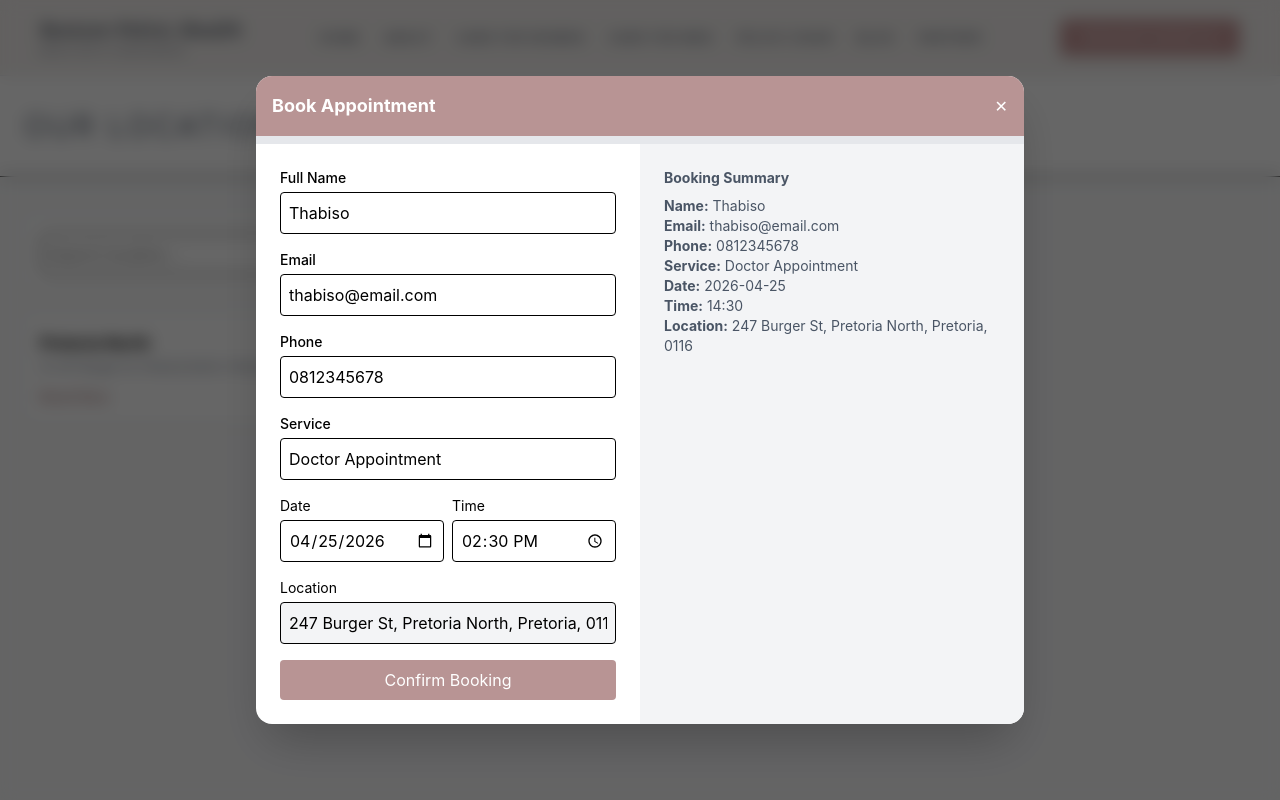
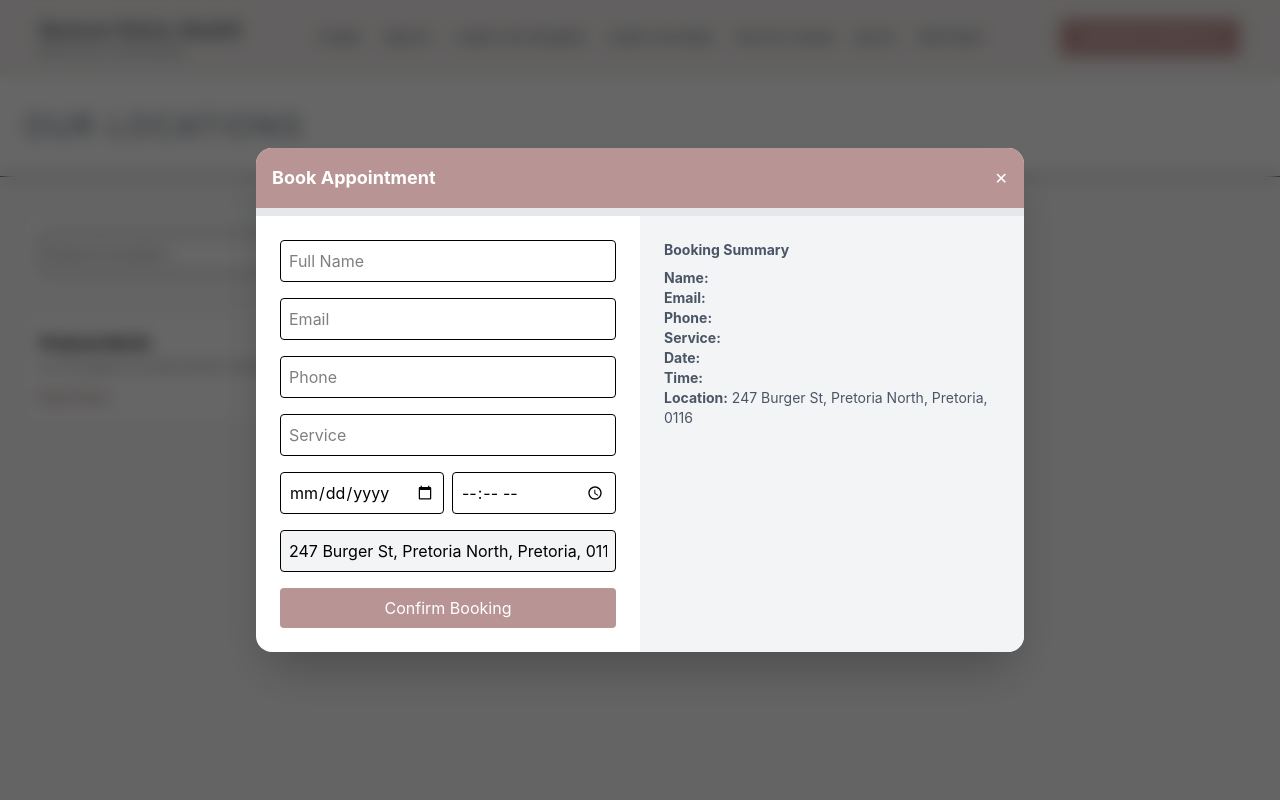
Before and after one commit to Matuku45/pelviccare, a React (Vite) app: page /book in a window 1280 px wide. Both pictures are taken after a click on the button "Book Now". Shown: the top 800 px of the page. Built offline with nearby package versions, Linux system fonts and the light colour scheme.

Commit message:
removed pre fill in the form

```diff
--- a/src/Pages/Book.jsx
+++ b/src/Pages/Book.jsx
@@ -13,27 +13,30 @@ let DefaultIcon = L.icon({
   iconSize: [25, 41],
   iconAnchor: [12, 41]
 });
+
 L.Marker.prototype.options.icon = DefaultIcon;
+
+// ✅ EMPTY FORM TEMPLATE (IMPORTANT FIX)
+const emptyForm = {
+  bookingId: Date.now(),
+  customerName: "",
+  email: "",
+  phone: "",
+  service: "",
+  date: "",
+  time: "",
+  status: "confirmed",
+  location: ""
+};
 
 const Book = () => {
   const [searchQuery, setSearchQuery] = useState('');
   const [showModal, setShowModal] = useState(false);
   const [loading, setLoading] = useState(false);
-
-  // ✅ NEW: progress bar state
   const [progress, setProgress] = useState(0);
 
-  const [formData, setFormData] = useState({
-    bookingId: Date.now(),
-    customerName: "Thabiso",
-    email: "thabiso@email.com",
-    phone: "0812345678",
-    service: "Doctor Appointment",
-    date: "2026-04-25",
-    time: "14:30",
-    status: "confirmed",
-    location: ""
-  });
+  // ✅ NOW FORM STARTS EMPTY
+  const [formData, setFormData] = useState(emptyForm);
 
   const locations = [
     {
@@ -53,22 +56,28 @@ const Book = () => {
     setLoading(true);
 
     setTimeout(() => {
-      setFormData({ ...formData, location: loc.address });
+      // reset form every time user opens booking
+      setFormData({
+        ...emptyForm,
+        location: loc.address
+      });
+
       setShowModal(true);
       setLoading(false);
-    }, 1500);
+    }, 800);
   };
 
   const handleChange = (e) => {
-    setFormData({ ...formData, [e.target.name]: e.target.value });
+    setFormData({
+      ...formData,
+      [e.target.name]: e.target.value
+    });
   };
 
-  // ✅ UPDATED SUBMIT (ONLY ADDING PROGRESS)
   const handleSubmit = async () => {
     setProgress(0);
     setLoading(true);
 
-    // fake progress animation
     const interval = setInterval(() => {
       setProgress((prev) => {
         if (prev >= 90) {
@@ -77,7 +86,7 @@ const Book = () => {
         }
         return prev + 15;
       });
-    }, 150);
+    }, 120);
 
     try {
       await fetch(
@@ -93,12 +102,14 @@ const Book = () => {
 
       setTimeout(() => {
         alert("Booking saved successfully!");
+
         setShowModal(false);
+        setFormData(emptyForm); // reset after submit
         setProgress(0);
-      }, 500);
+      }, 400);
 
     } catch (error) {
-      console.error("Error saving booking:", error);
+      console.error(error);
       alert("Failed to save booking.");
       setProgress(0);
     } finally {
@@ -116,7 +127,7 @@ const Book = () => {
         </h1>
       </div>
 
-      {/* LOADING TOP BAR (UNCHANGED) */}
+      {/* LOADING BAR */}
       {loading && (
         <div className="fixed top-0 left-0 w-full z-50">
           <div className="h-1 bg-[#b89494] animate-pulse w-full"></div>
@@ -128,7 +139,9 @@ const Book = () => {
 
       <div className="max-w-7xl mx-auto px-6 py-10 grid lg:grid-cols-3 gap-8">
 
+        {/* LEFT PANEL */}
         <div className="space-y-6">
+
           <div className="bg-white p-4 rounded-xl shadow">
             <input
               type="text"
@@ -154,8 +167,10 @@ const Book = () => {
               </button>
             </div>
           ))}
+
         </div>
 
+        {/* MAP */}
         {!showModal && (
           <div className="lg:col-span-2 h-[500px] rounded-xl overflow-hidden border">
             <MapContainer
@@ -191,55 +206,53 @@ const Book = () => {
               <button onClick={() => setShowModal(false)}>✕</button>
             </div>
 
-            {/* ✅ PROGRESS BAR (NEW - INSIDE FORM) */}
+            {/* PROGRESS BAR */}
             <div className="w-full bg-gray-200 h-2">
               <div
-                className="h-2 bg-[#b89494] transition-all duration-300"
+                className="h-2 bg-[#b89494] transition-all"
                 style={{ width: `${progress}%` }}
-              ></div>
+              />
             </div>
 
             <div className="grid md:grid-cols-2">
 
-              {/* FORM (UNCHANGED) */}
+              {/* FORM */}
               <div className="p-6 space-y-4">
 
-                <div>
-                  <label className="block text-sm font-medium mb-1">Full Name</label>
-                  <input name="customerName" value={formData.customerName} onChange={handleChange} className="w-full border p-2 rounded" />
+                <input name="customerName" placeholder="Full Name"
+                  value={formData.customerName} onChange={handleChange}
+                  className="w-full border p-2 rounded" />
+
+                <input name="email" placeholder="Email"
+                  value={formData.email} onChange={handleChange}
+                  className="w-full border p-2 rounded" />
+
+                <input name="phone" placeholder="Phone"
+                  value={formData.phone} onChange={handleChange}
+                  className="w-full border p-2 rounded" />
+
+                <input name="service" placeholder="Service"
+                  value={formData.service} onChange={handleChange}
+                  className="w-full border p-2 rounded" />
+
+                <div className="grid grid-cols-2 gap-2">
+
+                  <input type="date" name="date"
+                    value={formData.date} onChange={handleChange}
+                    className="w-full border p-2 rounded" />
+
+                  <input type="time" name="time"
+                    value={formData.time} onChange={handleChange}
+                    className="w-full border p-2 rounded" />
+
                 </div>
 
-                <div>
-                  <label className="block text-sm font-medium mb-1">Email</label>
-                  <input name="email" value={formData.email} onChange={handleChange} className="w-full border p-2 rounded" />
-                </div>
-
-                <div>
-                  <label className="block text-sm font-medium mb-1">Phone</label>
-                  <input name="phone" value={formData.phone} onChange={handleChange} className="w-full border p-2 rounded" />
-                </div>
-
-                <div>
-                  <label className="block text-sm font-medium mb-1">Service</label>
-                  <input name="service" value={formData.service} onChange={handleChange} className="w-full border p-2 rounded" />
-                </div>
-
-                <div className="grid grid-cols-2 gap-2">
-                  <div>
-                    <label className="block text-sm mb-1">Date</label>
-                    <input type="date" name="date" value={formData.date} onChange={handleChange} className="w-full border p-2 rounded" />
-                  </div>
-
-                  <div>
-                    <label className="block text-sm mb-1">Time</label>
-                    <input type="time" name="time" value={formData.time} onChange={handleChange} className="w-full border p-2 rounded" />
-                  </div>
-                </div>
-
-                <div>
-                  <label className="block text-sm mb-1">Location</label>
-                  <input value={formData.location} readOnly className="w-full border p-2 rounded bg-gray-100" />
-                </div>
+                <input
+                  value={formData.location}
+                  readOnly
+                  placeholder="Location"
+                  className="w-full border p-2 rounded bg-gray-100"
+                />
 
                 <button
                   onClick={handleSubmit}
@@ -247,9 +260,10 @@ const Book = () => {
                 >
                   {loading ? "Saving..." : "Confirm Booking"}
                 </button>
+
               </div>
 
-              {/* SUMMARY (UNCHANGED) */}
+              {/* SUMMARY */}
               <div className="bg-gray-100 p-6 text-sm text-gray-600">
                 <h3 className="font-bold mb-2">Booking Summary</h3>
                 <p><b>Name:</b> {formData.customerName}</p>
```
